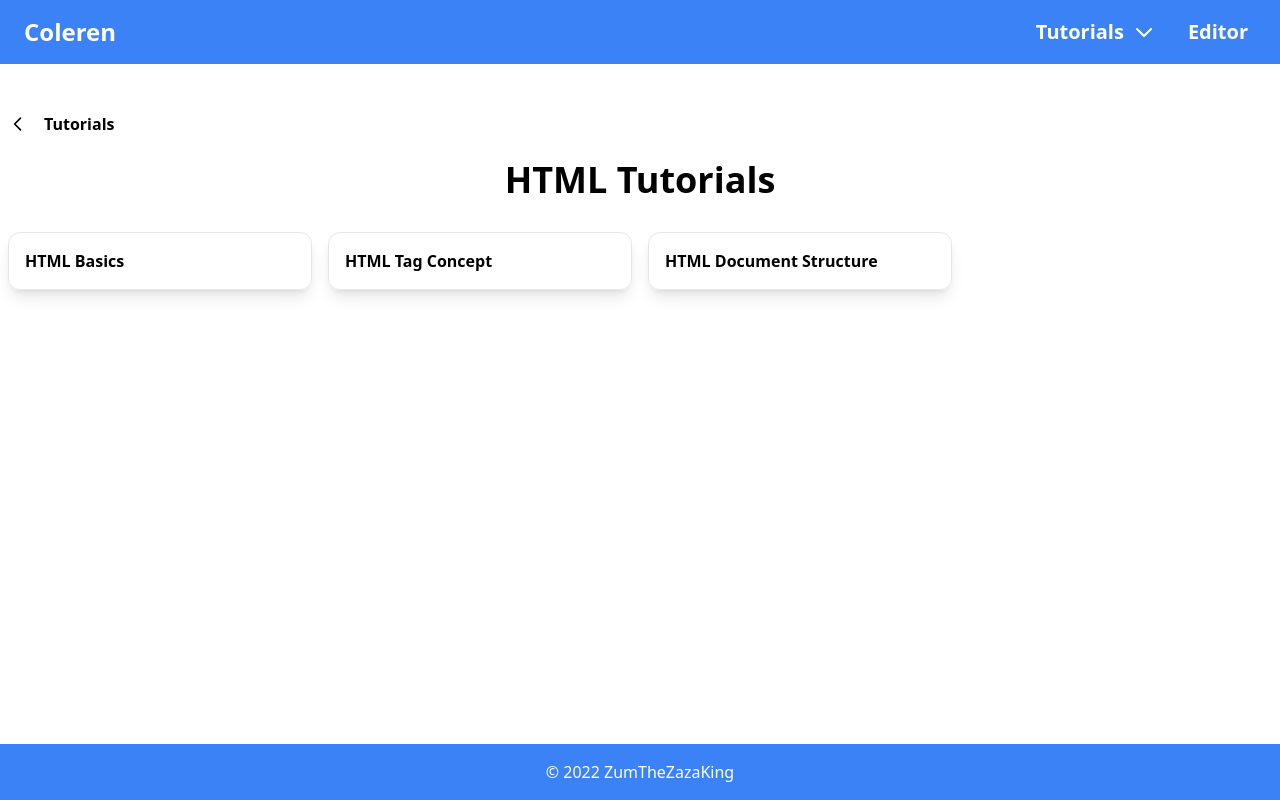
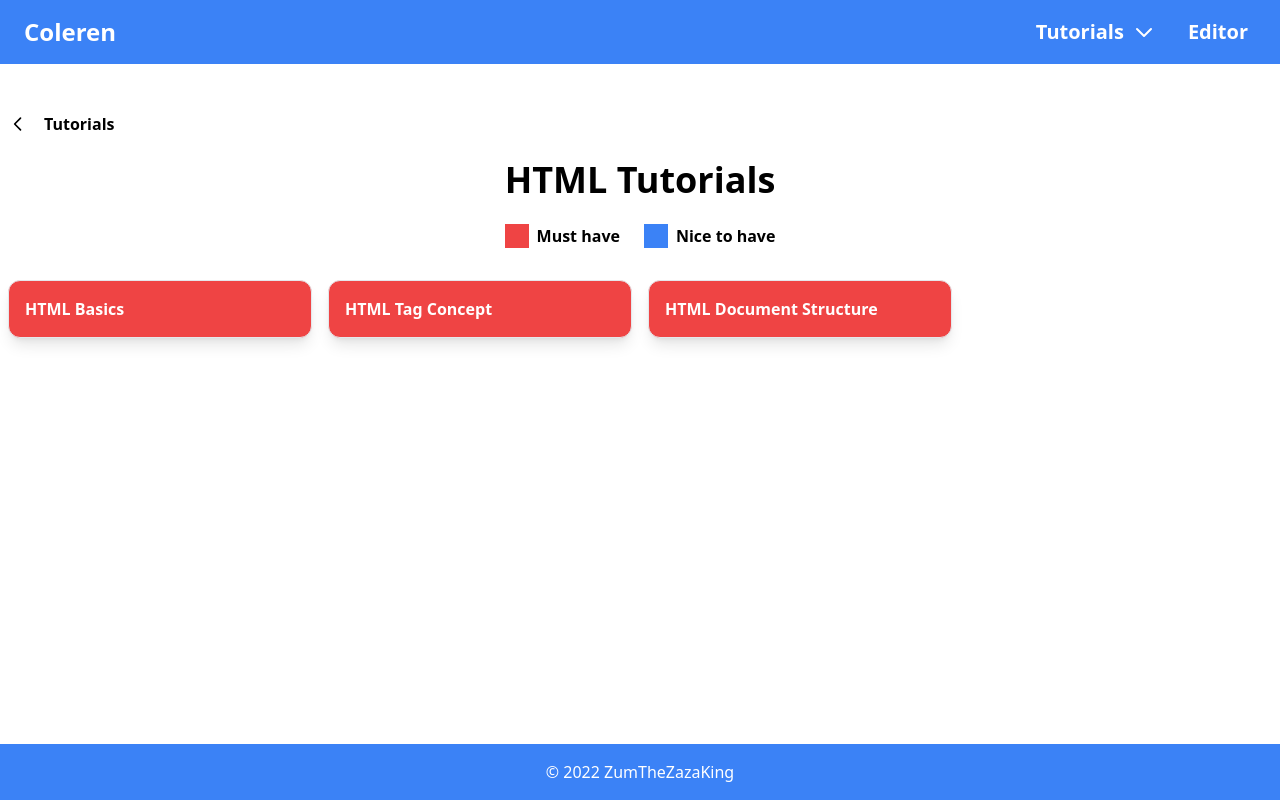
Before and after one commit to ZumTheZazaKing/coleren, a Next.js app: page /html in a window 1280 px wide. Built offline with nearby package versions, Linux system fonts and the light colour scheme.

Commit message:
Tutorials importance indicator added

```diff
--- /dev/null
+++ b/components/tutorials_components/tutorials_legend.js
@@ -0,0 +1,16 @@
+const TutorialsLegend = () => {
+    return(
+        <div className="w-fit mx-auto flex flex-col sm:flex-row sm:items-center sm:justify-start">
+            <div className="flex mb-2 sm:mb-0 sm:mr-6">
+                <div className="w-6 h-6 bg-red-500"></div>
+                <p className="font-semibold ml-2">Must have</p>
+            </div>
+            <div className="flex">
+                <div className="w-6 h-6 bg-blue-500"></div>
+                <p className="font-semibold ml-2">Nice to have</p>
+            </div>
+        </div>
+    )
+}
+
+export default TutorialsLegend;
--- a/pages/css.js
+++ b/pages/css.js
@@ -4,6 +4,7 @@ import Head from 'next/head';
 import Link from 'next/link';
 import { ChevronLeftIcon } from '@heroicons/react/outline';
 import LinkButton from '../components/link_button';
+import TutorialsLegend from '../components/tutorials_components/tutorials_legend';
 
 export async function getStaticProps(){
     const files = fs.readdirSync('tutorials/css_tutorials');
@@ -52,11 +53,13 @@ export default function CssHome({tutorials}) {
                 <h1 className='text-4xl font-bold text-center'>CSS Tutorials</h1>
             </header>
             <br/>
+            <TutorialsLegend/>
+            <br/>
             <div className='grid grid-cols-1 md:grid-cols-3 lg:grid-cols-4 p-4 md:p-0'>
                 {tutorials.sort(compare).map(({ slug, frontmatter }) => (
                     <div
                         key={slug}
-                        className='border border-gray-200 m-2 rounded-xl overflow-hidden flex flex-col hover:text-blue-500 transition-colors shadow-lg font-semibold'
+                        className={`border border-gray-200 ${frontmatter.colorClass} text-white m-2 rounded-xl overflow-hidden flex flex-col hover:text-blue-400 transition-colors shadow-lg font-semibold`}
                     >
                         <Link href={`/css/${slug}`}>
                             <a>
--- a/pages/html.js
+++ b/pages/html.js
@@ -4,6 +4,7 @@ import Head from 'next/head';
 import Link from 'next/link';
 import { ChevronLeftIcon } from '@heroicons/react/outline';
 import LinkButton from '../components/link_button';
+import TutorialsLegend from '../components/tutorials_components/tutorials_legend';
 
 export async function getStaticProps(){
     const files = fs.readdirSync('tutorials/html_tutorials');
@@ -52,11 +53,13 @@ export default function HtmlHome({tutorials}) {
                 <h1 className='text-4xl font-bold text-center'>HTML Tutorials</h1>
             </header>
             <br/>
+            <TutorialsLegend/>
+            <br/>
             <div className='grid grid-cols-1 md:grid-cols-3 lg:grid-cols-4 p-4 md:p-0'>
                 {tutorials.sort(compare).map(({ slug, frontmatter }) => (
                     <div
                         key={slug}
-                        className='border border-gray-200 m-2 rounded-xl overflow-hidden flex flex-col hover:text-blue-500 transition-colors shadow-lg font-semibold'
+                        className={`border ${frontmatter.colorClass} text-white border-gray-200 m-2 rounded-xl overflow-hidden flex flex-col hover:text-blue-400 transition-colors shadow-lg font-semibold`}
                     >
                         <Link href={`/html/${slug}`}>
                             <a>
--- a/pages/javascript.js
+++ b/pages/javascript.js
@@ -4,6 +4,7 @@ import Head from 'next/head';
 import Link from 'next/link';
 import LinkButton from '../components/link_button';
 import { ChevronLeftIcon } from '@heroicons/react/outline';
+import TutorialsLegend from '../components/tutorials_components/tutorials_legend';
 
 export async function getStaticProps(){
     const files = fs.readdirSync('tutorials/javascript_tutorials');
@@ -52,11 +53,13 @@ export default function JavascriptHome({tutorials}) {
                 <h1 className='text-4xl font-bold text-center'>JavaScript Tutorials</h1>
             </header>
             <br/>
+            <TutorialsLegend/>
+            <br/>
             <div className='grid grid-cols-1 md:grid-cols-3 lg:grid-cols-4 p-4 md:p-0'>
                 {tutorials.sort(compare).map(({ slug, frontmatter }) => (
                     <div
                         key={slug}
-                        className='border border-gray-200 m-2 rounded-xl overflow-hidden flex flex-col hover:text-blue-500 transition-colors shadow-lg font-semibold'
+                        className={`${frontmatter.colorClass} border border-gray-200 m-2 text-white rounded-xl overflow-hidden flex flex-col hover:text-blue-400 transition-colors shadow-lg font-semibold`}
                     >
                         <Link href={`/javascript/${slug}`}>
                             <a>
--- a/tutorials/html_tutorials/basics.md
+++ b/tutorials/html_tutorials/basics.md
@@ -7,6 +7,7 @@ previous: ""
 previousTitle: ""
 nextTitle: 'HTML Tag Concept'
 next: 'html/tag-concept'
+colorClass: "bg-red-500"
 
 tags:
   - html
--- a/tutorials/html_tutorials/document-structure.md
+++ b/tutorials/html_tutorials/document-structure.md
@@ -7,6 +7,7 @@ previousTitle: "HTML Tag Concept"
 previous: "html/tag-concept"
 nextTitle: ""
 next: ""
+colorClass: "bg-red-500"
 tags:
   - html
 code: ""
--- a/tutorials/html_tutorials/tag-concept.md
+++ b/tutorials/html_tutorials/tag-concept.md
@@ -7,6 +7,7 @@ previousTitle: "HTML Basics"
 previous: "html/basics"
 nextTitle: "HTML Document Structure"
 next: "html/document-structure"
+colorClass: "bg-red-500"
 tags:
   - html
 code: ""
```
Also changed, not shown: tutorials/css_tutorials/basics.md (+1 -0 lines), tutorials/javascript_tutorials/basics.md (+1 -0 lines).
